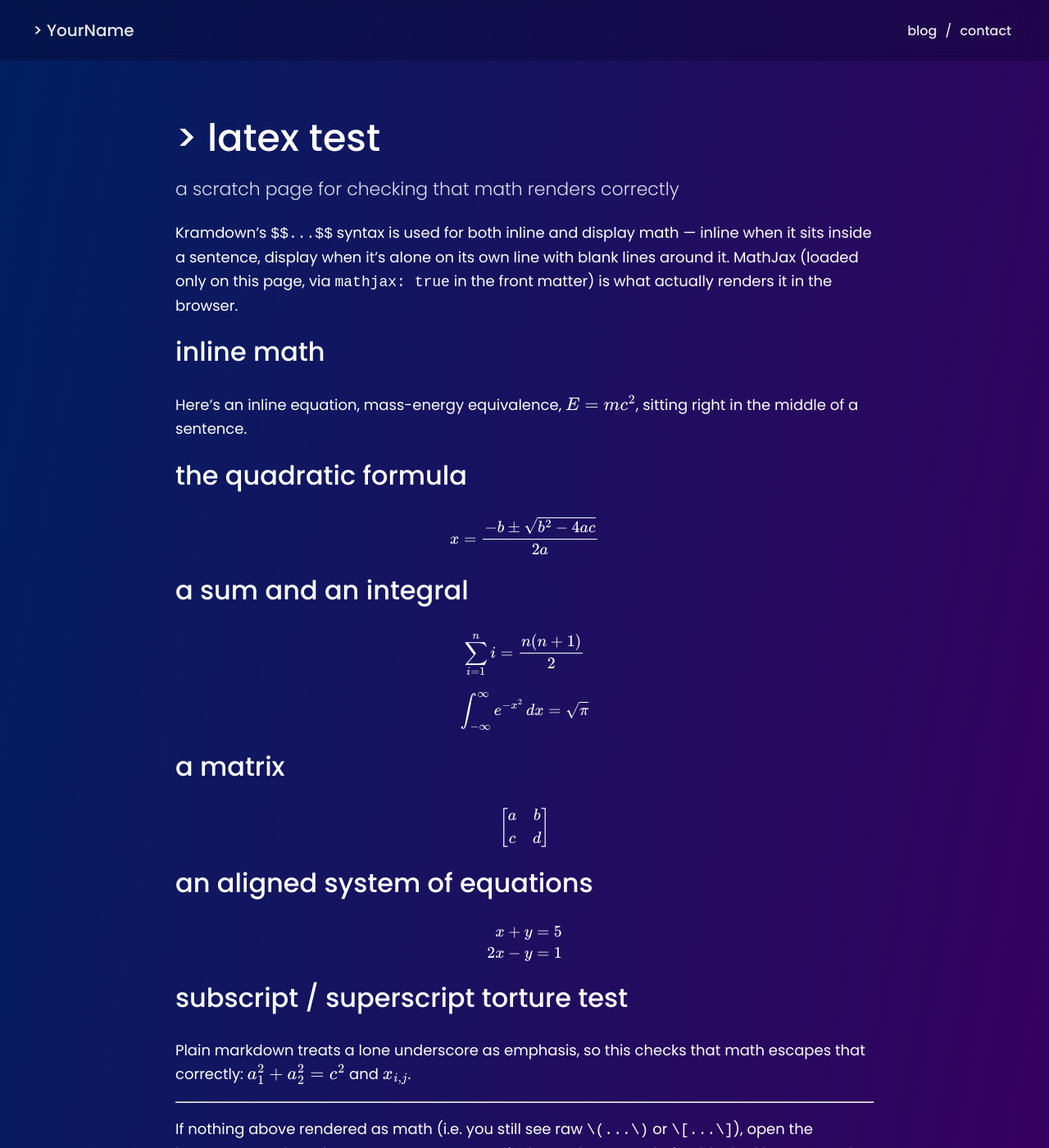
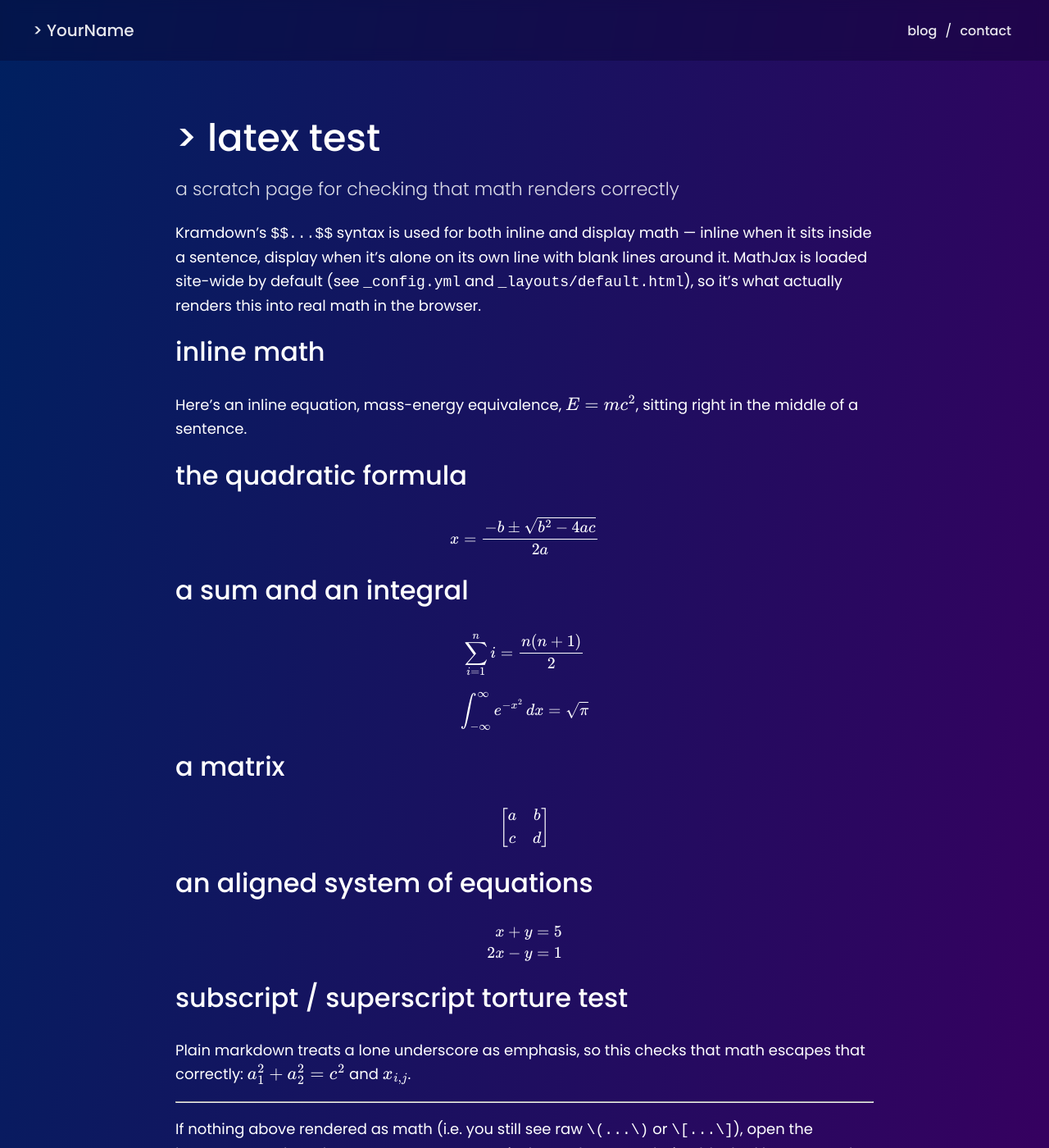
Before and after one commit to DevelopinPop/developinpop.github.io, a Jekyll site: the page built from latex-test/index.md, in a window 1280 px wide and 1400 px high. Shown: the whole window at 82% size. Built offline with Jekyll 4.4.1, drawn with Linux system fonts in a browser that asks for light colours.

Commit message:
Add files via upload

```diff
--- a/_config.yml
+++ b/_config.yml
@@ -28,6 +28,7 @@
       path: ""
     values:
       layout: "default"
+      mathjax: true
 
 plugins:
   - jekyll-feed
--- a/assets/css/style.css
+++ b/assets/css/style.css
@@ -254,3 +254,42 @@
 }
 
 .loading { opacity: 0.6; font-style: italic; }
+
+/* embedded iframe with a corner link to open the site directly, since a lot
+   of sites (google.com included) send X-Frame-Options / CSP headers that
+   block being embedded at all — the corner link is the reliable fallback */
+.iframe-embed {
+    position: relative;
+    border: 2px solid rgba(255, 255, 255, 0.25);
+    border-radius: 12px;
+    overflow: hidden;
+    margin: 24px 0;
+}
+.iframe-embed iframe {
+    display: block;
+    width: 100%;
+    border: none;
+    background: rgba(0,0,0,0.35);
+}
+.iframe-embed-link {
+    position: absolute;
+    top: 10px;
+    right: 10px;
+    z-index: 2;
+    width: 34px;
+    height: 34px;
+    display: flex;
+    align-items: center;
+    justify-content: center;
+    background: rgba(0,0,0,0.65);
+    border: 2px solid rgba(255, 255, 255, 0.45);
+    border-radius: 8px;
+    font-size: 18px;
+    line-height: 1;
+    opacity: 0.85 !important;
+    transition: transform 150ms ease, opacity 150ms ease;
+}
+.iframe-embed-link:hover {
+    opacity: 1 !important;
+    transform: translate(2px, -2px);
+}
--- a/latex-test/index.md
+++ b/latex-test/index.md
@@ -1,7 +1,6 @@
 ---
 layout: default
 title: LaTeX Test
-mathjax: true
 permalink: /latex-test/
 ---
 
@@ -11,8 +10,9 @@
 
 Kramdown's `$$...$$` syntax is used for both inline and display math — inline
 when it sits inside a sentence, display when it's alone on its own line with
-blank lines around it. MathJax (loaded only on this page, via `mathjax: true`
-in the front matter) is what actually renders it in the browser.
+blank lines around it. MathJax is loaded site-wide by default (see
+`_config.yml` and `_layouts/default.html`), so it's what actually renders
+this into real math in the browser.
 
 ## inline math
 
```
Also changed, not shown: _includes/iframe-embed.html (added, +13 -0 lines), _posts/2024-09-24-latex-post-template.md (added, +54 -0 lines), iframe-test/index.md (added, +33 -0 lines), README.md.
